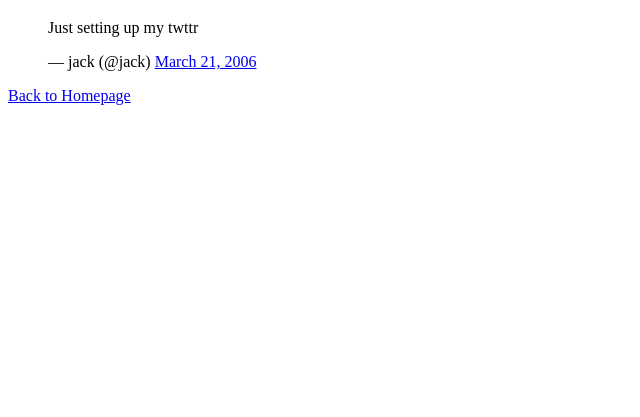
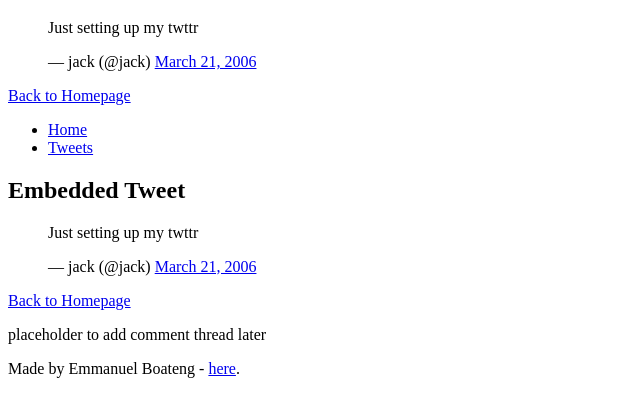
Before and after one commit to Adom-engineer/My_First_Portfolio, a plain HTML site: page html_basic/tweets.html in a window 1280 px wide. Shown: the part 61-478 px from the top of the page, without its empty margins (0-640 px from the left). Drawn offline with Linux system fonts and the light colour scheme.

Commit message:
Update HTML files with consistent structure and navigation

```diff
--- a/html_basic/tweets.html
+++ b/html_basic/tweets.html
@@ -18,3 +18,39 @@
     </p>
   </body>
 </html>
+<!DOCTYPE html>
+<html lang="en">
+  <head>
+    <title>My Tweets</title>
+  </head>
+  <body>
+    <header>
+      <ul>
+        <li><a href="index.html">Home</a></li>
+        <li><a href="tweets.html">Tweets</a></li>
+      </ul>
+    </header>
+    <main>
+      <article>
+        <h1>Embedded Tweet</h1>
+        <!-- Embedded Tweet Example -->
+        <blockquote class="twitter-tweet">
+          <p lang="en" dir="ltr">
+            Just setting up my twttr
+          </p>&mdash; jack (@jack)
+          <a href="https://twitter.com/jack/status/20?ref_src=twsrc%5Etfw">March 21, 2006</a>
+        </blockquote>
+        <script async src="https://platform.twitter.com/widgets.js" charset="utf-8"></script>
+        <p>
+          <a href="index.html">Back to Homepage</a>
+        </p>
+      </article>
+      <aside>
+        <p>placeholder to add comment thread later</p>
+      </aside>
+    </main>
+    <footer>
+      <p>Made by Emmanuel Boateng - <a href="https://github.com/yourusername" target="_blank">here</a>.</p>
+    </footer>
+  </body>
+</html>
```
